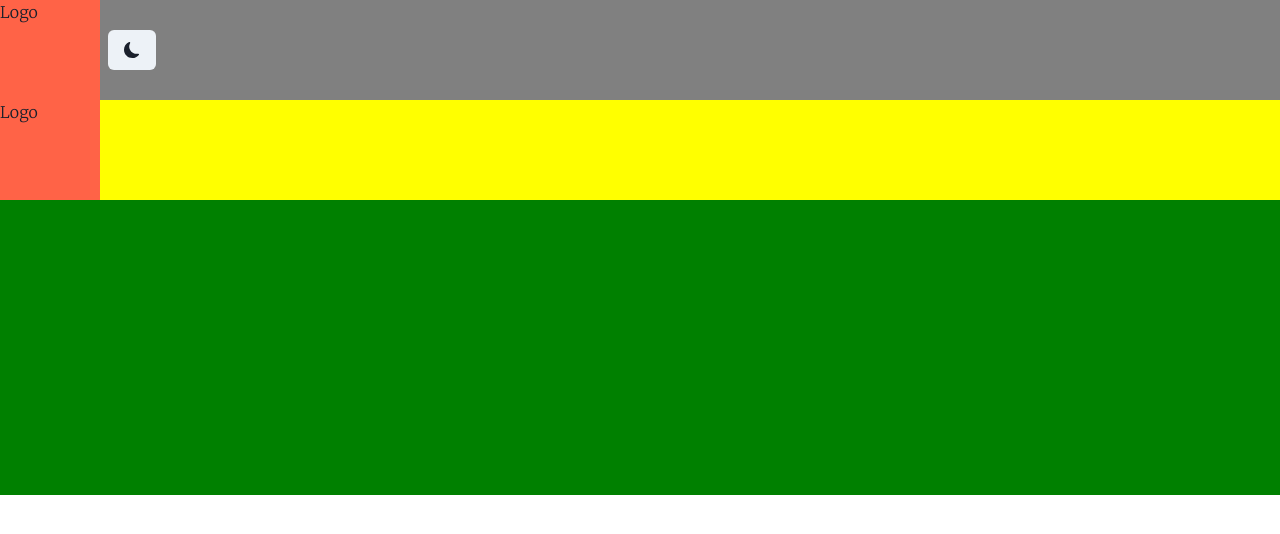
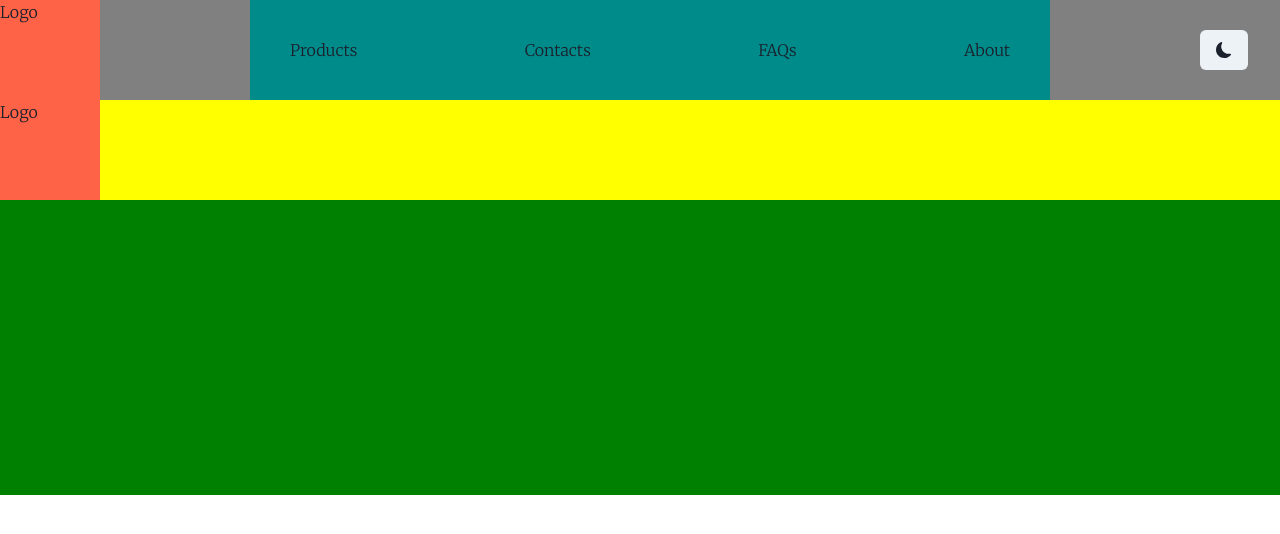
Before and after one commit to Rinidh/Vala-client, a React (Vite) app: page / in a window 1280 px wide. Shown: the top 534 px of the page. Built offline with nearby package versions, Linux system fonts and the light colour scheme; a web font is replaced by a local one.

Commit message:
Arrange items in Header (gray)

```diff
--- a/src/App.tsx
+++ b/src/App.tsx
@@ -19,7 +19,7 @@ const App = () => {
           lg: "1fr",
         }}
       >
-        <GridItem area={"header"} bg={"gray"}>
+        <GridItem area={"header"}>
           <Header />
         </GridItem>
         <GridItem area={"main"} bg={"yellow"}>
--- a/src/components/Header.tsx
+++ b/src/components/Header.tsx
@@ -1,6 +1,7 @@
 import { HStack } from "@chakra-ui/react";
 import ThemeSwitch from "./themeSwitch";
 import Logo from "./Logo";
+import Navs from "./Navs";
 
 // waiting for logo and other resources
 // import darkLogo from "../assets/Github-logo-dark.png";
@@ -16,8 +17,14 @@ import Logo from "./Logo";
 
 const Header = () => {
   return (
-    <HStack direction={"row"}>
+    <HStack
+      bg={"gray"}
+      justifyContent={"space-between"}
+      pr={8}
+      alignItems={"stretch"}
+    >
       <Logo />
+      <Navs />
       <ThemeSwitch />
     </HStack>
   );
--- /dev/null
+++ b/src/components/Navs.tsx
@@ -0,0 +1,29 @@
+import { HStack } from "@chakra-ui/react";
+import { Link } from "react-router-dom";
+import { Link as ChakraLink } from "@chakra-ui/react";
+
+const Navs = () => {
+  return (
+    <HStack
+      bg={"darkcyan"}
+      minWidth={800}
+      px={10}
+      justifyContent={"space-between"}
+    >
+      <ChakraLink as={Link} to={"/x"} colorScheme={"valaBlue"}>
+        Products
+      </ChakraLink>
+      <ChakraLink as={Link} to={"/y"} colorScheme={"valaBlue"}>
+        Contacts
+      </ChakraLink>
+      <ChakraLink as={Link} to={"/x"} colorScheme={"valaBlue"}>
+        FAQs
+      </ChakraLink>
+      <ChakraLink as={Link} to={"/y"} colorScheme={"valaBlue"}>
+        About
+      </ChakraLink>
+    </HStack>
+  );
+};
+
+export default Navs;
--- a/src/components/themeSwitch.tsx
+++ b/src/components/themeSwitch.tsx
@@ -1,4 +1,4 @@
-import { Button, useColorMode } from "@chakra-ui/react";
+import { Box, Button, Center, useColorMode } from "@chakra-ui/react";
 import { BsSunFill } from "react-icons/bs";
 import { BsMoonFill } from "react-icons/bs";
 
@@ -6,9 +6,11 @@ const ThemeSwitch = () => {
   const { colorMode, toggleColorMode } = useColorMode();
 
   return (
-    <Button onClick={toggleColorMode}>
-      {colorMode === "dark" ? <BsSunFill /> : <BsMoonFill />}
-    </Button>
+    <Center>
+      <Button onClick={toggleColorMode}>
+        {colorMode === "dark" ? <BsSunFill /> : <BsMoonFill />}
+      </Button>
+    </Center>
   );
 };
 
```
